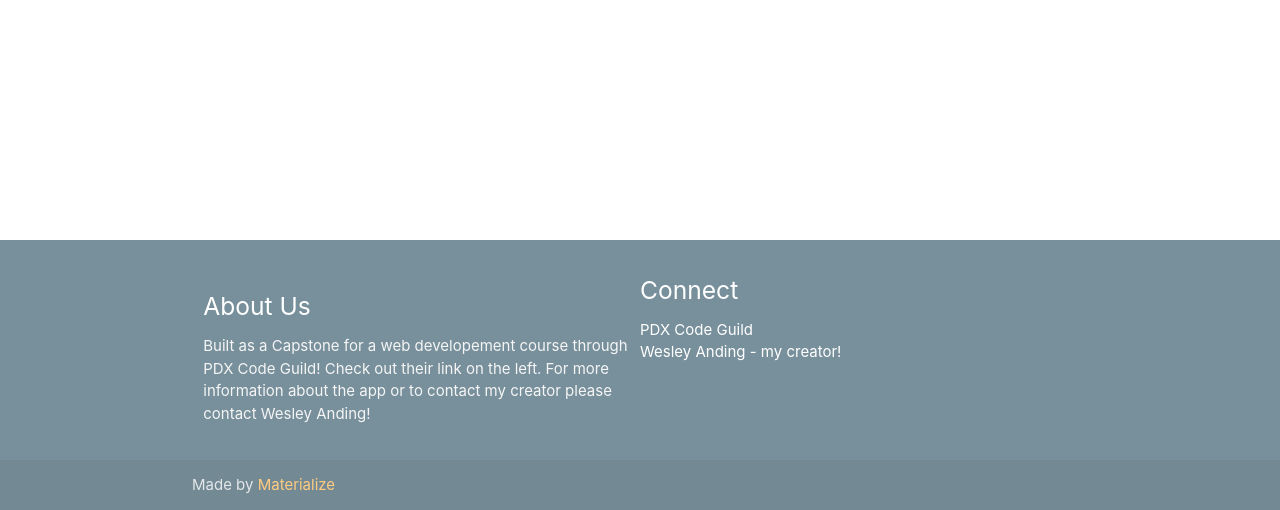
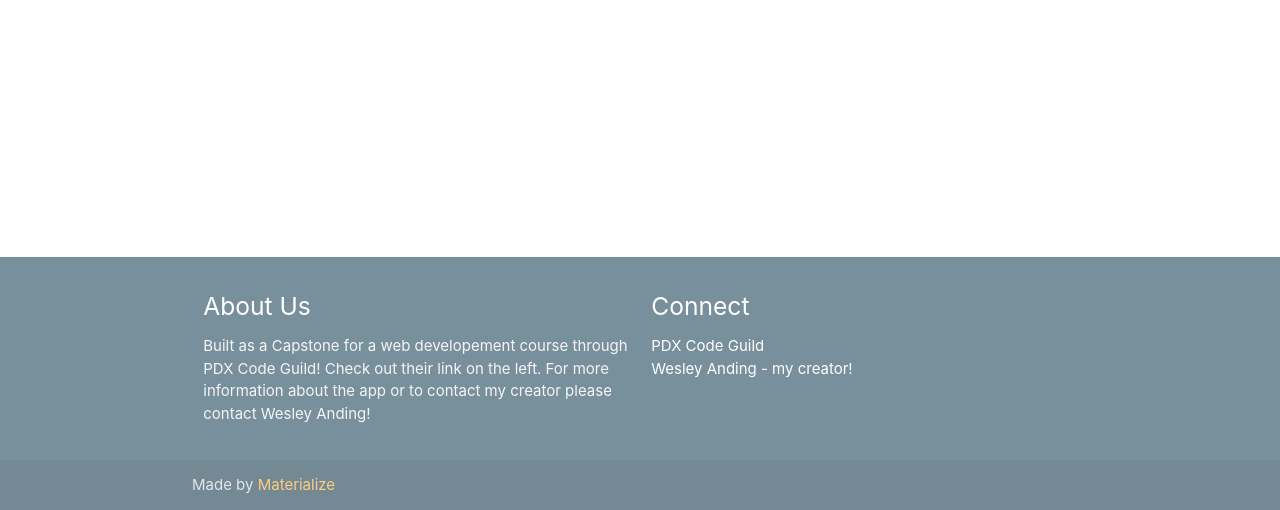
Before and after one commit to Wesleyanding/behavior_tracker, a Django app: page /viewstudents/ in a window 1280 px wide. Shown: the part 290-800 px from the top of the page. Run offline with Django 4.2, Linux system fonts and the light colour scheme; data that the repository does not hold is empty; some libraries are stand-ins or nearby versions.

Commit message:
finished styling

```diff
--- a/behav_tracker_app/templates/behav_tracker_app/_footer.html
+++ b/behav_tracker_app/templates/behav_tracker_app/_footer.html
@@ -8,7 +8,8 @@
           <p class="grey-text text-lighten-4">Built as a Capstone for a web developement course through PDX Code Guild! Check out their link on the left. For more information about the app or to contact my creator please contact Wesley Anding!</p>
 
 
-        </div class='col l6 s12'>
+        </div>
+        <div class='col l6 s12'>
           <h5 class="white-text">Connect</h5>
           <ul>
             <li><a class="white-text" href="https://pdxcodeguild.com/">PDX Code Guild</a></li>
--- a/behav_tracker_app/templates/behav_tracker_app/viewstudents.html
+++ b/behav_tracker_app/templates/behav_tracker_app/viewstudents.html
@@ -19,7 +19,7 @@
             <div v-for='student in students' v-bind:value='student.id' class='center'>
 
                 <div class="row center">
-                    <div class="col s12 offset-2 m6 center">
+                    <div class=" center s12 offset-2 m6">
                         <div class="card small">
                             <div class="card-image">
                                 <a v-bind:href="'../student_behaviors/'+ student.name" class='blue-grey-text lighten-1-text'>[[student.name]]</a>
```
